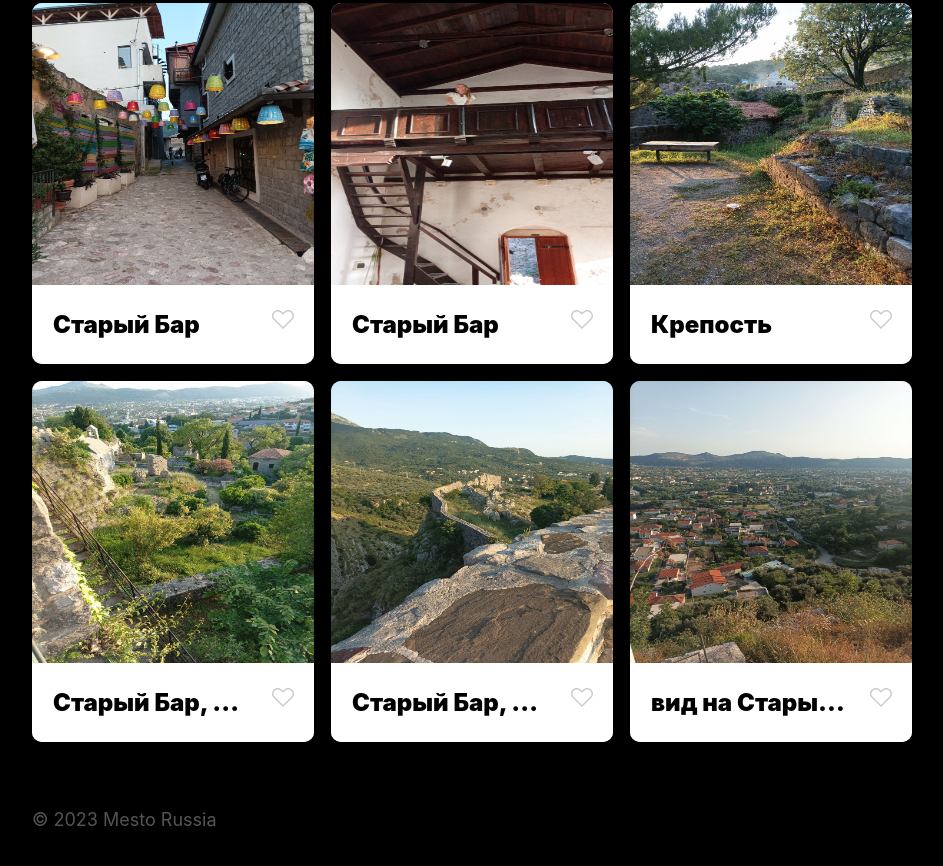
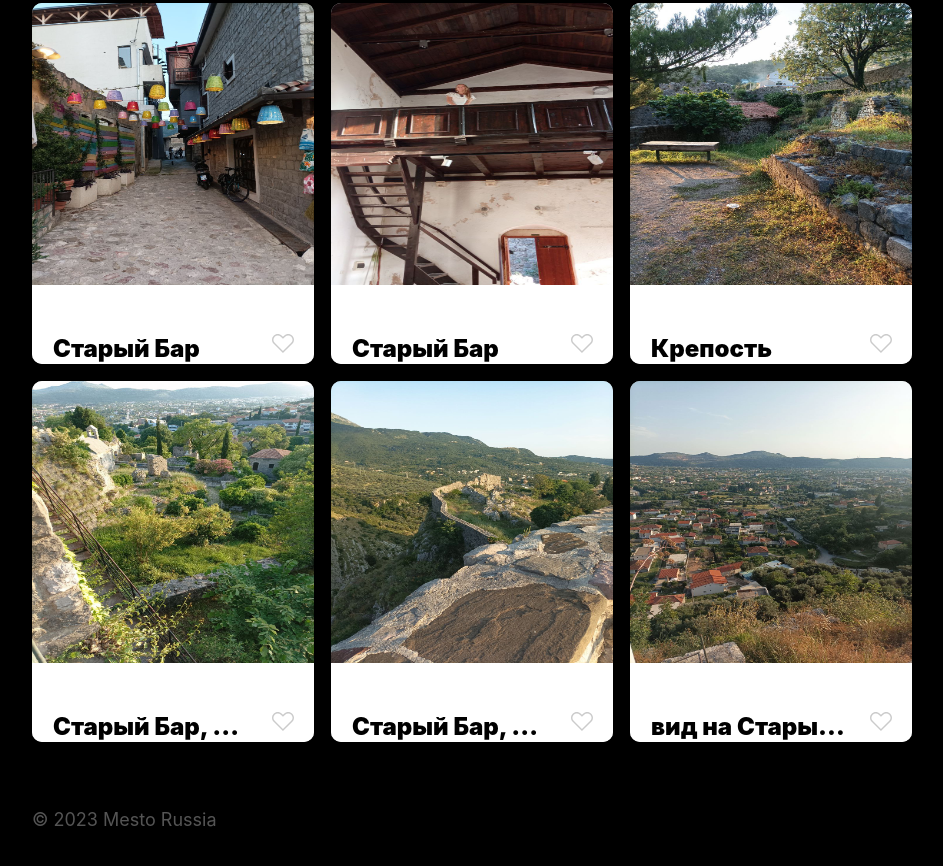
Before and after one commit to ArienI/mesto-project-bootcamp, a plain HTML site: page index.html in a window 1280 px wide. Shown: the part 326-1192 px from the top of the page, without its empty margins (168-1111 px from the left). Drawn offline with Linux system fonts and the light colour scheme.

Commit message:
fix: правки разметки

```diff
--- a/index.html
+++ b/index.html
@@ -46,7 +46,6 @@
     </header>
     <section class="profile">
       <div class="profile__avatar">
-
         <img
           src="./images/photo_2023-10-29_01-13-26.jpg"
           class="profile__avatar-image"
@@ -56,19 +55,12 @@
       <div class="profile__info">
         <div class="profile__edit">
           <h1 class="profile__title">Arien ***</h1>
-            <button class="profile__button-edit">
-            </button>
-
+          <button class="profile__button-edit"></button>
         </div>
         <p class="profile__subtitle">житель Земли</p>
       </div>
 
-
-          <button class="profile__button">
-
-          </button>
-
-      </div>
+      <button class="profile__button"></button>
     </section>
 
     <section class="elements">
@@ -78,15 +70,22 @@
           src="./images/photo_2023-10-28_23-29-41.jpg"
           alt="Старый Бар"
         />
-        <div class="element__container"><figcaption class="element__caption">Старый Бар</figcaption>
-        <button class="element__group"></button></div></figure>
+        <div class="element__container">
+          <p class="element__caption">
+            Старый Бар <button class="element__group"></button>
+          </p>
+        </div>
+      </figure>
       <figure class="element">
         <img
           class="element__rectangle"
           src="./images/photo_2023-10-28_23-29-44.jpg"
           alt="Старый Бар"
         />
-        <div class="element__container"><figcaption class="element__caption">Старый Бар <button class="element__group"></button> </figcaption>
+        <div class="element__container">
+          <p class="element__caption">
+            Старый Бар <button class="element__group"></button>
+          </p>
         </div>
       </figure>
       <figure class="element">
@@ -95,7 +94,10 @@
           src="./images/photo_2023-10-28_23-29-47.jpg"
           alt="крепость"
         />
-        <div class="element__container"><figcaption class="element__caption">Крепость<button class="element__group"></button></figcaption>
+        <div class="element__container">
+          <p class="element__caption">
+            Крепость<button class="element__group"></button>
+          </p>
         </div>
       </figure>
       <figure class="element">
@@ -104,9 +106,12 @@
           src="./images/photo_2023-10-28_23-29-50.jpg"
           alt="Старый Бар, вид с крепостной стены"
         />
-        <div class="element__container"><figcaption class="element__caption">
-          Старый Бар, красивые виды с крепостной стены<button class="element__group"></button>
-        </figcaption>
+        <div class="element__container">
+          <p class="element__caption">
+            Старый Бар, красивые виды с крепостной стены<button
+              class="element__group"
+            ></button>
+          </p>
         </div>
       </figure>
       <figure class="element">
@@ -115,9 +120,12 @@
           src="./images/photo_2023-10-28_23-29-52.jpg"
           alt="Старый Бар, вид на крепостную стену"
         />
-        <div class="element__container"><figcaption class="element__caption">
-          Старый Бар, вид на крепостную стену<button class="element__group"></button>
-        </figcaption>
+        <div class="element__container">
+          <p class="element__caption">
+            Старый Бар, вид на крепостную стену<button
+              class="element__group"
+            ></button>
+          </p>
         </div>
       </figure>
       <figure class="element">
@@ -126,20 +134,26 @@
           src="./images/photo_2023-10-28_23-29-57.jpg"
           alt="вид на Старый Бар"
         />
-        <div class="element__container"><figcaption class="element__caption">вид на Старый Бар<button class="element__group"></button></figcaption>
+        <div class="element__container">
+          <p class="element__caption">
+            вид на Старый Бар<button class="element__group"></button>
+          </p>
         </div>
       </figure>
     </section>
-    <section class="popup "><!--popup_opened-->
+    <section class="popup">
+      <!--popup_opened-->
       <div class="popup__container">
         <form class="popup__form">
           <h2 class="popup__form-title">Редактировать профиль</h2>
-      <input type="text" placeholder="Arien***" class="popup__input">
-      <input type="text" placeholder="житель Земли" class="popup__input">
+          <input type="text" placeholder="Arien***" class="popup__input" />
+          <input type="text" placeholder="житель Земли" class="popup__input" />
           <button type="submit" class="popup__button">Сохранить</button>
         </form>
       </div>
     </section>
-    <footer class="footer"><p class="footer__copyright">&copy; 2023 Mesto Russia</p></footer>
+    <footer class="footer">
+      <p class="footer__copyright">&copy; 2023 Mesto Russia</p>
+    </footer>
   </body>
 </html>
```
Lines whose indentation alone changed are shown as unchanged.
